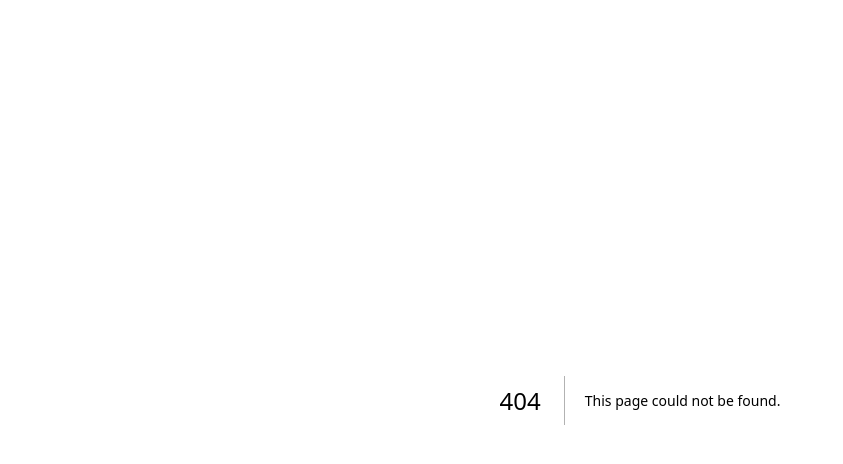
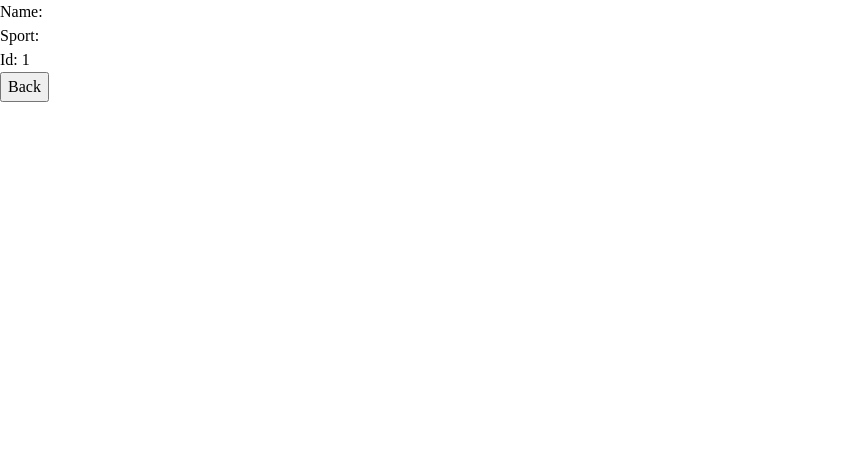
Before and after one commit to GLObus303/road-to-star, a Next.js app: page /event/1 in a window 1280 px wide. Before the commit this address had no page. Shown: the top 464 px of the page, without its empty margins (0-843 px from the left). Built offline with nearby package versions, Linux system fonts and the light colour scheme.

Commit message:
Add redirect and event detail

```diff
--- /dev/null
+++ b/src/pages/event/[id].tsx
@@ -0,0 +1,17 @@
+import { useRouter } from "next/router";
+
+const EventDetail: React.FC = () => {
+  const router = useRouter();
+  const { id, name, sport } = router.query;
+
+  return (
+    <div>
+      <p>Name: {name}</p>
+      <p>Sport: {sport}</p>
+      <p>Id: {id}</p>
+      <button onClick={() => router.push("/")}>Back</button>
+    </div>
+  );
+};
+
+export default EventDetail;
```
Also changed, not shown: src/components/Events.tsx (+18 -1 lines).
